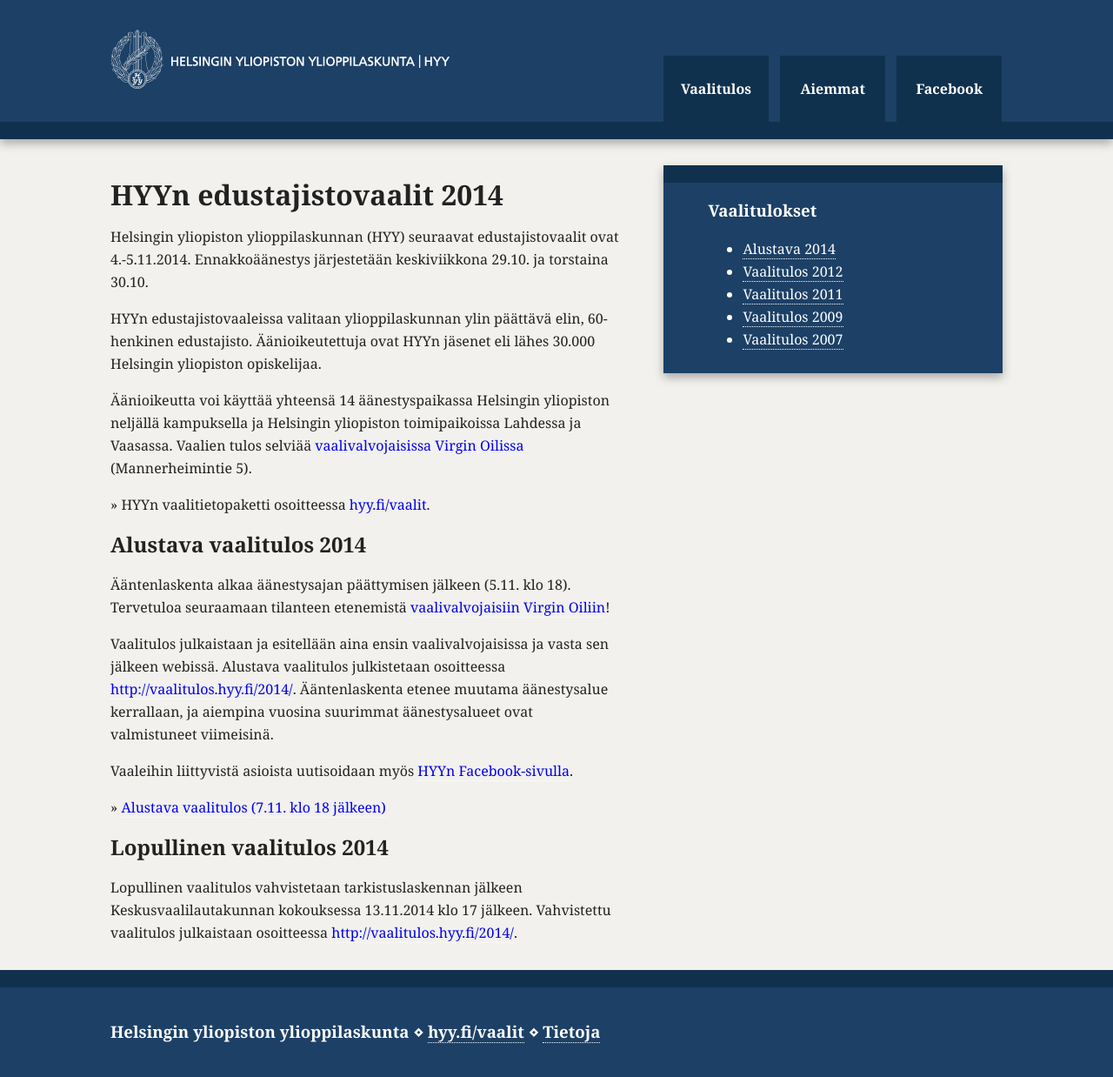
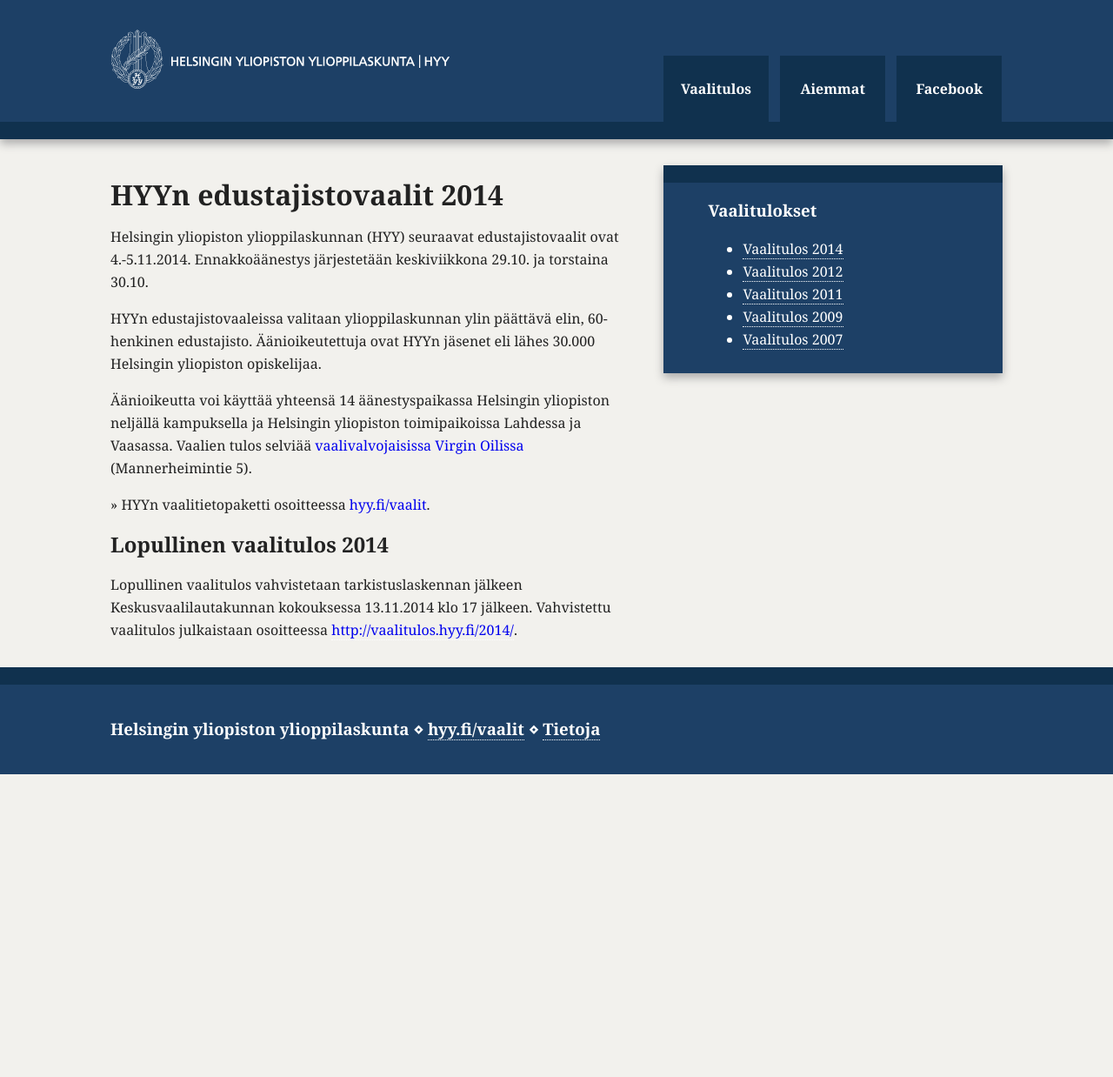
Before and after one commit to pre/hyy-vaalitulos, a Jekyll site: the page built from source/index.html, in a window 1280 px wide. Shown: the whole page at 87% size. Built offline with Jekyll 4.4.1, drawn with Linux system fonts in a browser that asks for light colours; nearby versions of some CDN libraries; after the commit the page ends 900 px from its top, so only the background shows below that.

Commit message:
Clean up frontpage until next elections

```diff
--- a/source/index.html
+++ b/source/index.html
@@ -24,25 +24,6 @@
 
     </header>
     <section>
-        <h2>Alustava vaalitulos 2014</h2>
-        <p>
-          Ääntenlaskenta alkaa äänestysajan päättymisen jälkeen (5.11. klo 18). Tervetuloa seuraamaan tilanteen etenemistä <a href="https://www.facebook.com/events/511169018986489/">vaalivalvojaisiin Virgin Oiliin</a>!
-        </p>
-
-        <p>
-          Vaalitulos julkaistaan ja esitellään aina ensin vaalivalvojaisissa ja vasta sen jälkeen webissä. Alustava vaalitulos julkistetaan osoitteessa <a href="http://vaalitulos.hyy.fi/2014/">http://vaalitulos.hyy.fi/2014/</a>. Ääntenlaskenta etenee muutama äänestysalue kerrallaan, ja aiempina vuosina suurimmat äänestysalueet ovat valmistuneet viimeisinä.
-        </p>
-
-        <p>
-          Vaaleihin liittyvistä asioista uutisoidaan myös <a href="https://www.facebook.com/HYY.HUS?ref=ts&amp;fref=ts">HYYn Facebook-sivulla</a>.
-        </p>
-
-        <p>
-          &raquo; <a href="/2012/">Alustava vaalitulos (7.11. klo 18 jälkeen)</a>
-        </p>
-
-    </section>
-    <section>
         <h2>Lopullinen vaalitulos 2014</h2>
         Lopullinen vaalitulos vahvistetaan tarkistuslaskennan jälkeen Keskusvaalilautakunnan kokouksessa 13.11.2014 klo 17 jälkeen. Vahvistettu vaalitulos julkaistaan osoitteessa <a href="http://vaalitulos.hyy.fi/2014/">http://vaalitulos.hyy.fi/2014/</a>.
     </section>
@@ -52,9 +33,7 @@
     <h3>Vaalitulokset</h3>
     <p>
       <ul>
-        <li>
-          <a href="/2014/">Alustava 2014</a>
-        </li>
+        <li><a href="/2014">Vaalitulos 2014</a></li>
         <li><a href="/2012">Vaalitulos 2012</a></li>
         <li><a href="/2011">Vaalitulos 2011</a></li>
         <li><a href="/2009">Vaalitulos 2009</a></li>
```
